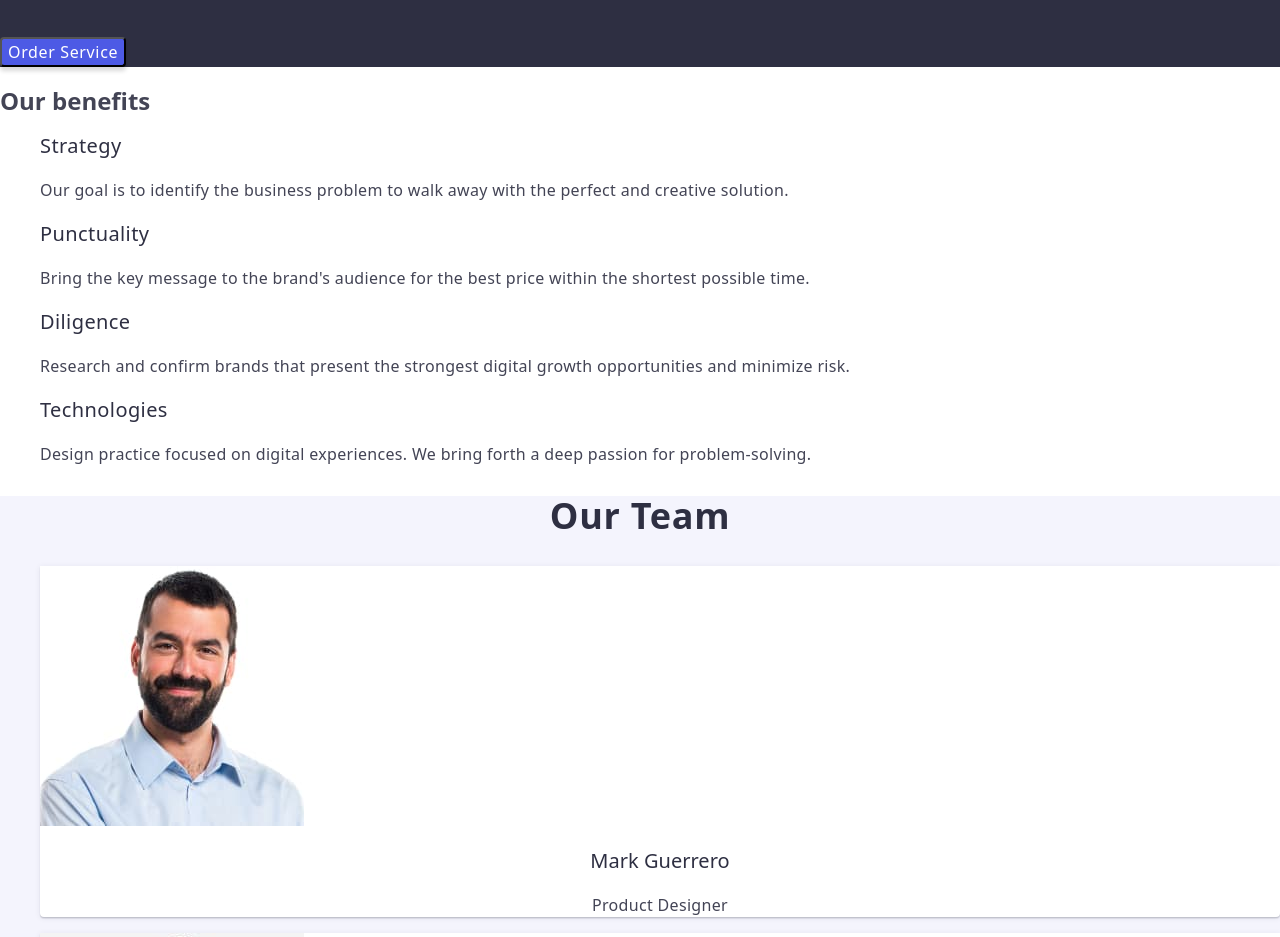
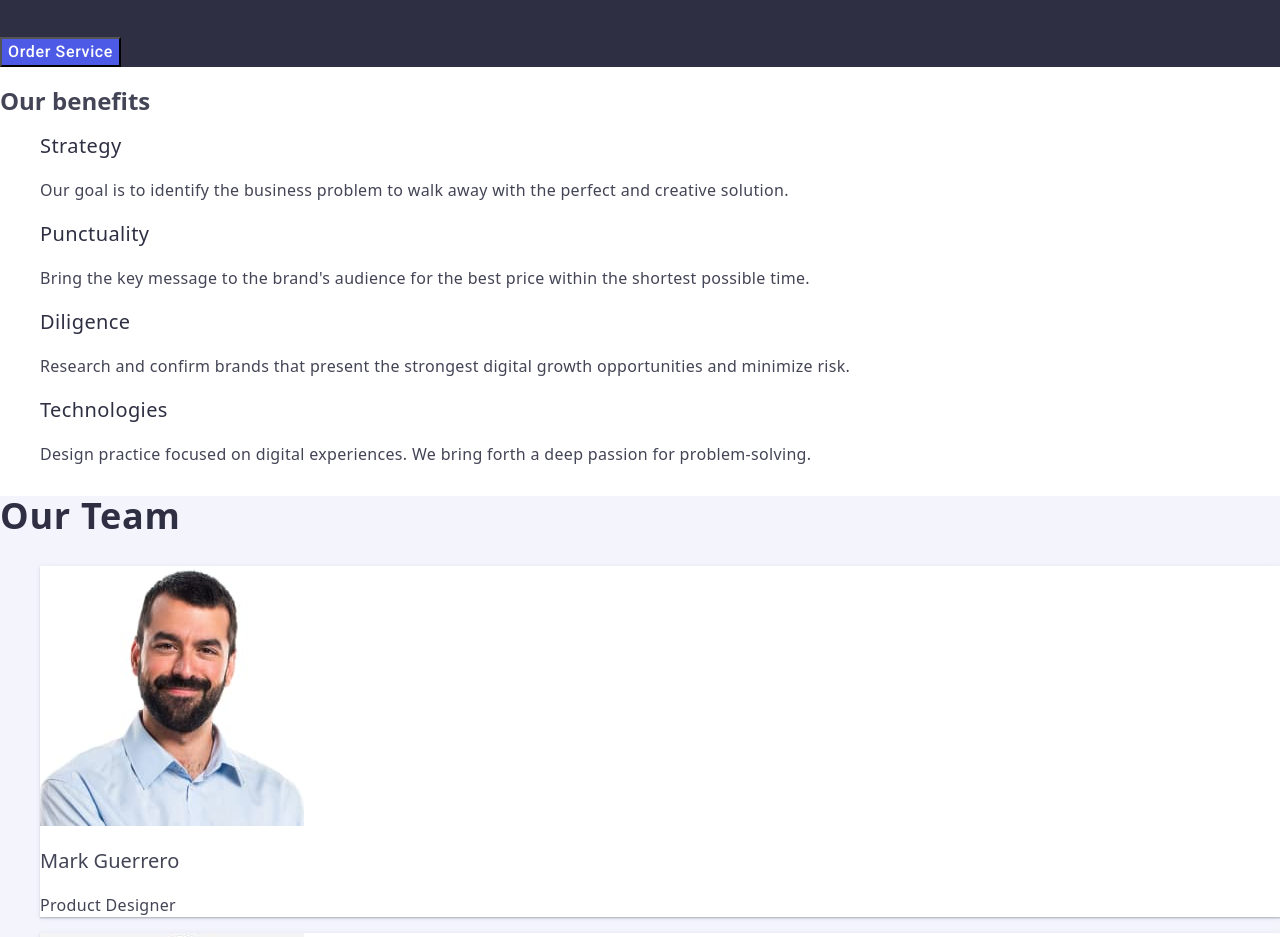
Before and after one commit to SvitlanaRomaniv/goit-markup-hw-02, a plain HTML site: page index.html in a window 1280 px wide. Shown: the part 289-1226 px from the top of the page. Drawn offline with nearby package versions, Linux system fonts and the light colour scheme.

Commit message:
Updated html+css hw2

```diff
--- a/css/styles.css
+++ b/css/styles.css
@@ -1,5 +1,5 @@
 body {
-font-family: "Roboto","Monserrat","Arial" sans-serif;
+font-family: "Roboto" sans-serif;
 color: #434455;
 background-color:  #FFF;;
 }
@@ -69,15 +69,15 @@ background-color: #2E2F42;
 }
 .hero-button{
     color:  #FFF;
-    border-radius: 4px;
         background-color: #4D5AE5;
-        box-shadow: 0px 4px 4px 0px rgba(0, 0, 0, 0.15);
+        font-family: Roboto, sans-serif;
         font-size: 16px;
         font-weight: 500;
         line-height: 1.5;
         letter-spacing: 0.04em;
 }
-.hero-button:hover
+.hero-button:hover,
+.hero-button:focus
 {   color: #404BBF;
 }
 /* Benefits */
@@ -100,22 +100,18 @@ background-color: #2E2F42;
 }
 .team-title{
     color:  #2E2F42;
-        text-align: center;
         font-size: 36px;
-        font-style: normal;
         font-weight: 700;
         line-height: 1.11;
         letter-spacing: 0.02em;
         text-transform: capitalize;
 }
 .team-item{
-    border-radius: 0px 0px 4px 4px;
         background: #FFF;
         box-shadow: 0px 2px 1px 0px rgba(46, 47, 66, 0.08), 0px 1px 1px 0px rgba(46, 47, 66, 0.16), 0px 1px 6px 0px rgba(46, 47, 66, 0.08);
 }
 .team-subtitle{
-    color:  #2E2F42;
-        text-align: center;
+    color: #434455;
         font-size: 20px;
         font-weight: 500;
         line-height: 1.2;
@@ -123,7 +119,6 @@ background-color: #2E2F42;
 }
 .team-description{
     color: #434455;
-        text-align: center;
         font-size: 16px;
         line-height: 1.5;
         letter-spacing: 0.02em;
@@ -131,7 +126,6 @@ background-color: #2E2F42;
 /*  Our portfolio */
 .page-portfolio{
     color: #2E2F42;
-        text-align: center;
         font-size: 36px;
         font-weight: 700;
         line-height: 1.11;
@@ -139,7 +133,6 @@ background-color: #2E2F42;
         text-transform: capitalize;
 }
 .portfolio-item{
-    border: 1px solid #E7E9FC;
     background-color:  #FFF;
 }
 .portfolio-subtitle{
```
